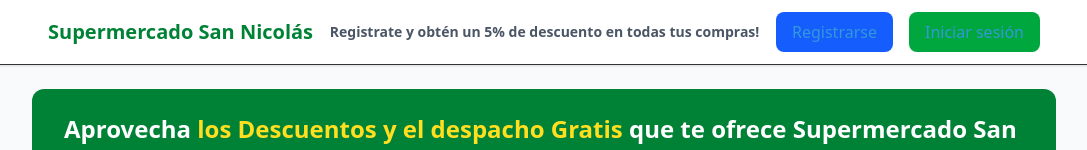
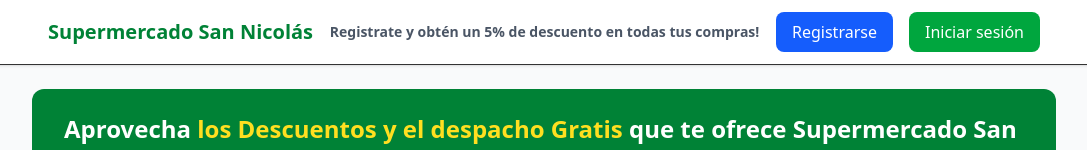
Before and after one commit to Nicodev91/DataSentinel, a React (Vite) app: page /client/dashboard in a window 1280 px wide. Shown: the top 150 px of the page, without its empty margins (96-1183 px from the left). Built offline with nearby package versions, Linux system fonts and the light colour scheme.

Commit message:
fix: color of Registrar e iniciar sesión are ok

```diff
--- a/src/pages/client-dashboard/ClientDashboard.tsx
+++ b/src/pages/client-dashboard/ClientDashboard.tsx
@@ -208,13 +208,13 @@
                 <>
                   <Link
                     to="/register"
-                    className="bg-blue-600 hover:bg-blue-700 text-white px-4 py-2 rounded-lg font-medium transition-colors"
+                    className="bg-blue-600 hover:bg-blue-700 text-white! px-4 py-2 rounded-lg font-medium transition-colors"
                   >
                     Registrarse
                   </Link>
                   <Link
                     to="/login"
-                    className="bg-green-600 hover:bg-green-700 text-white px-4 py-2 rounded-lg font-medium transition-colors"
+                    className="bg-green-600 hover:bg-green-700 text-white! px-4 py-2 rounded-lg font-medium transition-colors"
                   >
                     Iniciar sesión
                   </Link>
```
